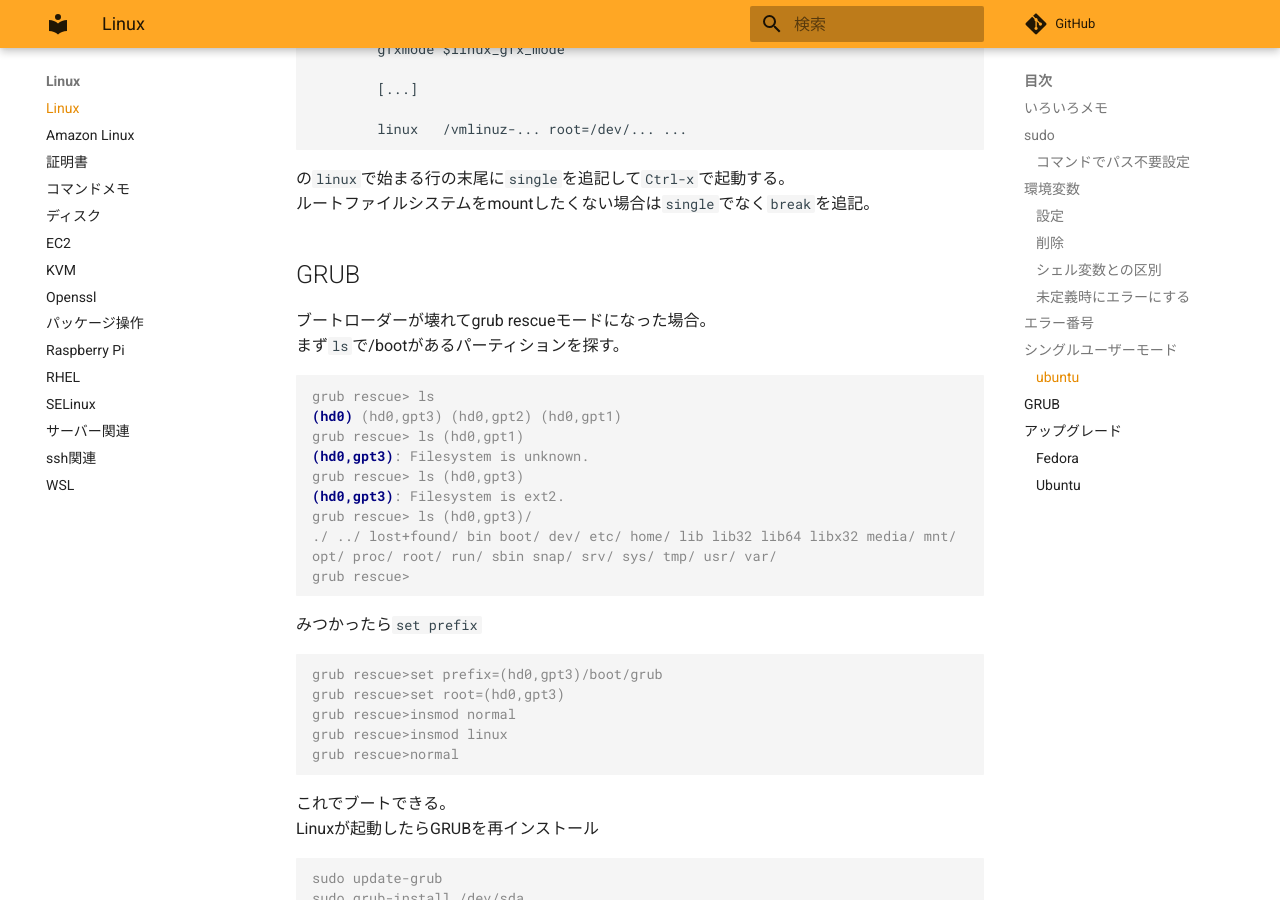
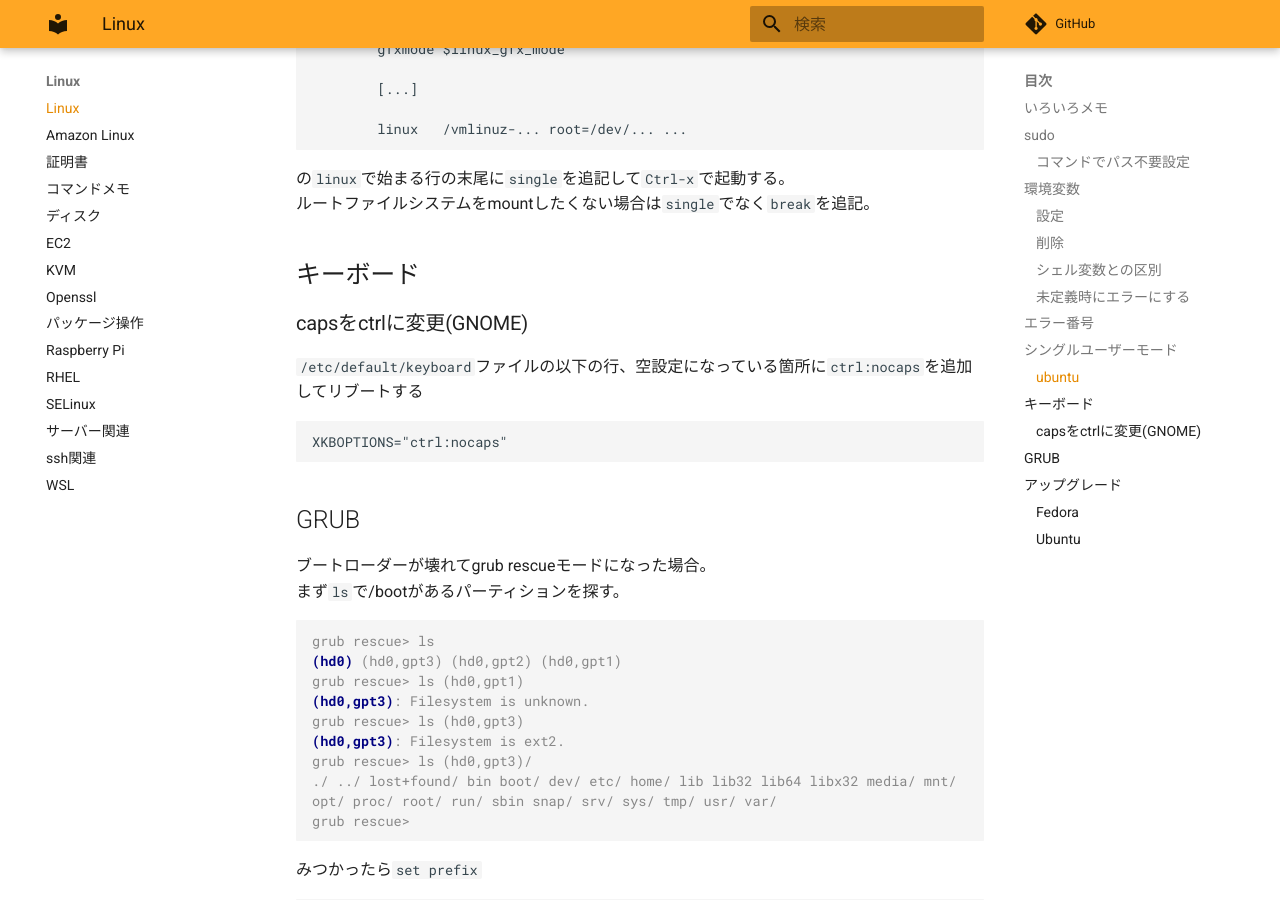
Before and after one commit to zaki-lknr/docs, an MkDocs documentation site: the page built from docs/Linux/index.md, in a window 1280 px wide and 900 px high, scrolled down 2557 px. Built offline with MkDocs 1.6.1 and Material for MkDocs 9.7.7, drawn with Linux system fonts in a browser that asks for light colours; comment, search, counter and statistics services are not loaded.

Commit message:
add: linux: caps->ctrl(GNOME)

````diff
--- a/docs/Linux/index.md
+++ b/docs/Linux/index.md
@@ -115,6 +115,16 @@ setparams 'Ubuntu'
 の`linux`で始まる行の末尾に`single`を追記して`Ctrl-x`で起動する。
 ルートファイルシステムをmountしたくない場合は`single`でなく`break`を追記。
 
+## キーボード
+
+### capsをctrlに変更(GNOME)
+
+`/etc/default/keyboard`ファイルの以下の行、空設定になっている箇所に`ctrl:nocaps`を追加してリブートする
+
+```
+XKBOPTIONS="ctrl:nocaps"
+```
+
 ## GRUB
 
 ブートローダーが壊れてgrub rescueモードになった場合。
````
